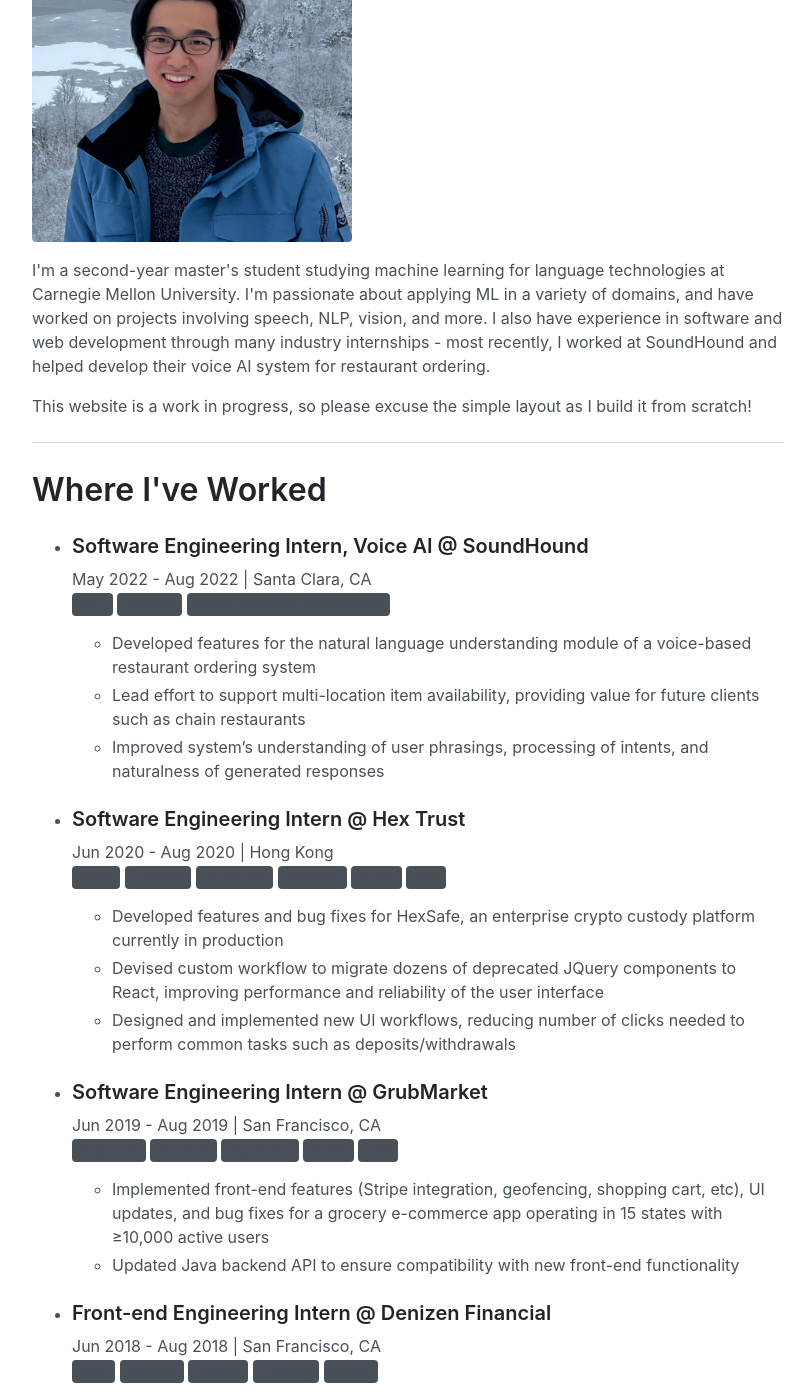
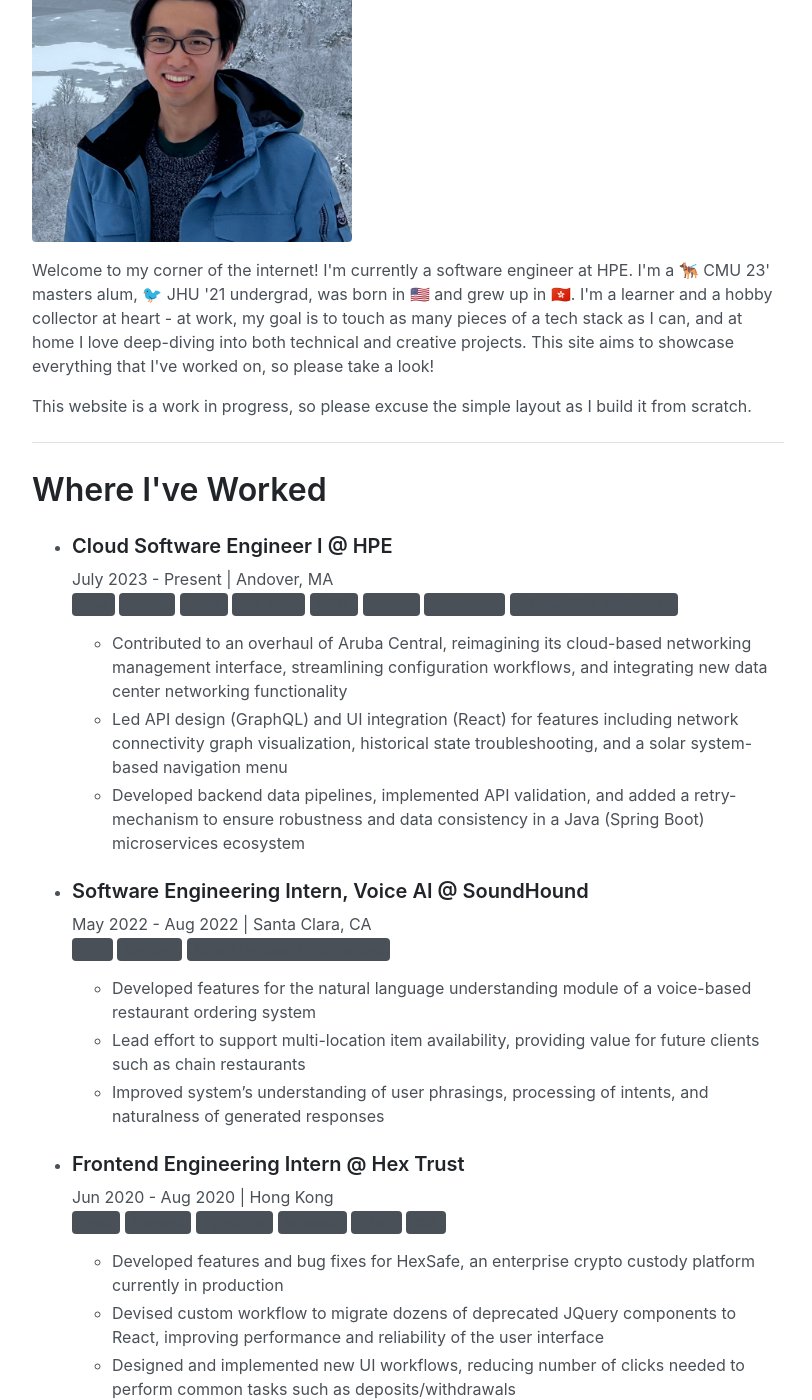
Before and after one commit to kenzheng99/kenzheng99.github.io, a Jekyll site: the page built from index.html, in a window 1280 px wide and 1400 px high, scrolled down 255 px. Shown: the whole window, without its empty margins (232-1044 px from the left). Built offline with Jekyll 4.4.1, drawn with Linux system fonts in a browser that asks for light colours; the list of posts is cut into pages by our own code; some of the changed text lies outside the part shown.

Commit message:
resume update sep 2024

```diff
--- a/_data/text.yaml
+++ b/_data/text.yaml
@@ -1,11 +1,12 @@
 intro: >
-  I'm a second-year master's student studying machine learning for language technologies at Carnegie Mellon University.
-  I'm passionate about applying ML in a variety of domains, and have worked on projects involving speech, NLP, vision, and more.
-  I also have experience in software and web development through many industry internships - most recently, I worked at SoundHound
-  and helped develop their voice AI system for restaurant ordering.
+  Welcome to my corner of the internet! I'm currently a software engineer at HPE.
+  I'm a 🐕‍🦺 CMU 23' masters alum, 🐦 JHU '21 undergrad, was born in 🇺🇸 and grew up in 🇭🇰. I'm a learner and a hobby
+  collector at heart - at work, my goal is to touch as many pieces of a tech stack as I can, and at home I love
+  deep-diving into both technical and creative projects. This site aims to showcase everything that I've worked on,
+  so please take a look!
 
 disclaimer: >
-  This website is a work in progress, so please excuse the simple layout as I build it from scratch!
+  This website is a work in progress, so please excuse the simple layout as I build it from scratch.
 
 projects: >
   Here's a pretty exhaustive list of every project I've worked on during my college and graduate years.
```
Also changed, not shown: _jobs/denizen.md (+1 -1 lines), _jobs/hextrust.md (+1 -1 lines), _jobs/hpe.md (added, +13 -0 lines), Gemfile.lock, 8 other files.
